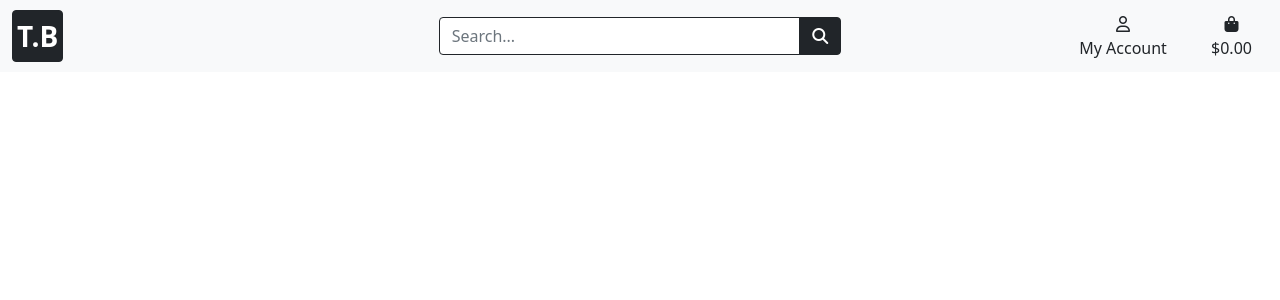
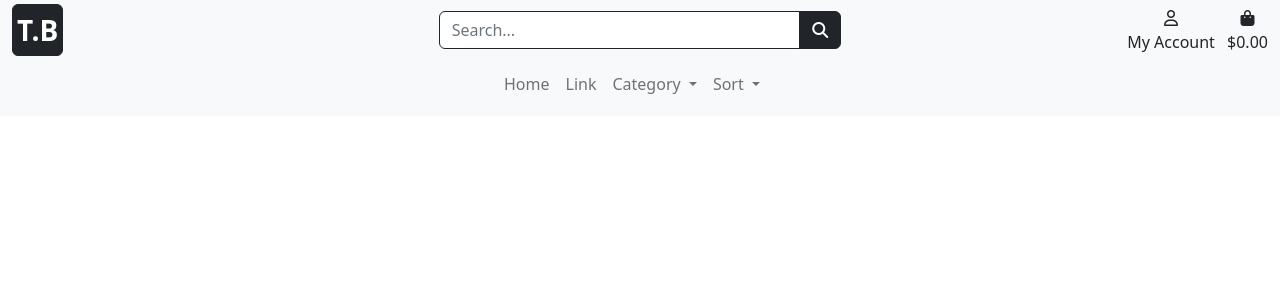
Before and after one commit to RobinF98/the-brewtique, a Django app: page /products/ in a window 1280 px wide. Shown: the top 300 px of the page. Run offline with Django 5.2, Linux system fonts and the light colour scheme; data that the repository does not hold is empty; parts of the project's set-up code (start-up, migrations or seed data) failed here and were passed over; some libraries are stand-ins or nearby versions.

Commit message:
Feat: Add product filtering by category

```diff
--- a/products/views.py
+++ b/products/views.py
@@ -1,4 +1,3 @@
-from webbrowser import get
 from django.shortcuts import get_object_or_404, redirect, render
 from django.urls import reverse
 from django.db.models import Q
@@ -12,8 +11,13 @@ def products(request):
 
     products = Product.objects.all()
     query = None
+    category = None
 
     if request.GET:
+        if 'category' in request.GET:
+            category = request.GET['category']
+            products = products.filter(category__name=category)
+
         if 'q' in request.GET:
             query = request.GET['q']
             # return all products page if no search query is entered
@@ -25,7 +29,8 @@ def products(request):
 
     context = {
         'products': products,
-        'search_term': query
+        'search_term': query,
+        'category': category,
     }
 
     return render(request, "products/products.html", context)
--- a/templates/base.html
+++ b/templates/base.html
@@ -11,7 +11,7 @@
     {% endblock %}
 
     {% block core_css %}
-        <link href="https://cdn.jsdelivr.net/npm/bootstrap@5.0.2/dist/css/bootstrap.min.css" rel="stylesheet" integrity="sha384-EVSTQN3/azprG1Anm3QDgpJLIm9Nao0Yz1ztcQTwFspd3yD65VohhpuuCOmLASjC" crossorigin="anonymous">
+        <link href="https://cdn.jsdelivr.net/npm/bootstrap@5.2.3/dist/css/bootstrap.min.css" rel="stylesheet">
         <link rel="stylesheet" href="{% static 'css/base.css' %}">
     {% endblock core_css %}
 
@@ -91,6 +91,7 @@
                 </ul>
             </div>
         </div>
+    {% include "includes/main-nav.html" %}
     </header>
 
     {% block pageheader %}
```
